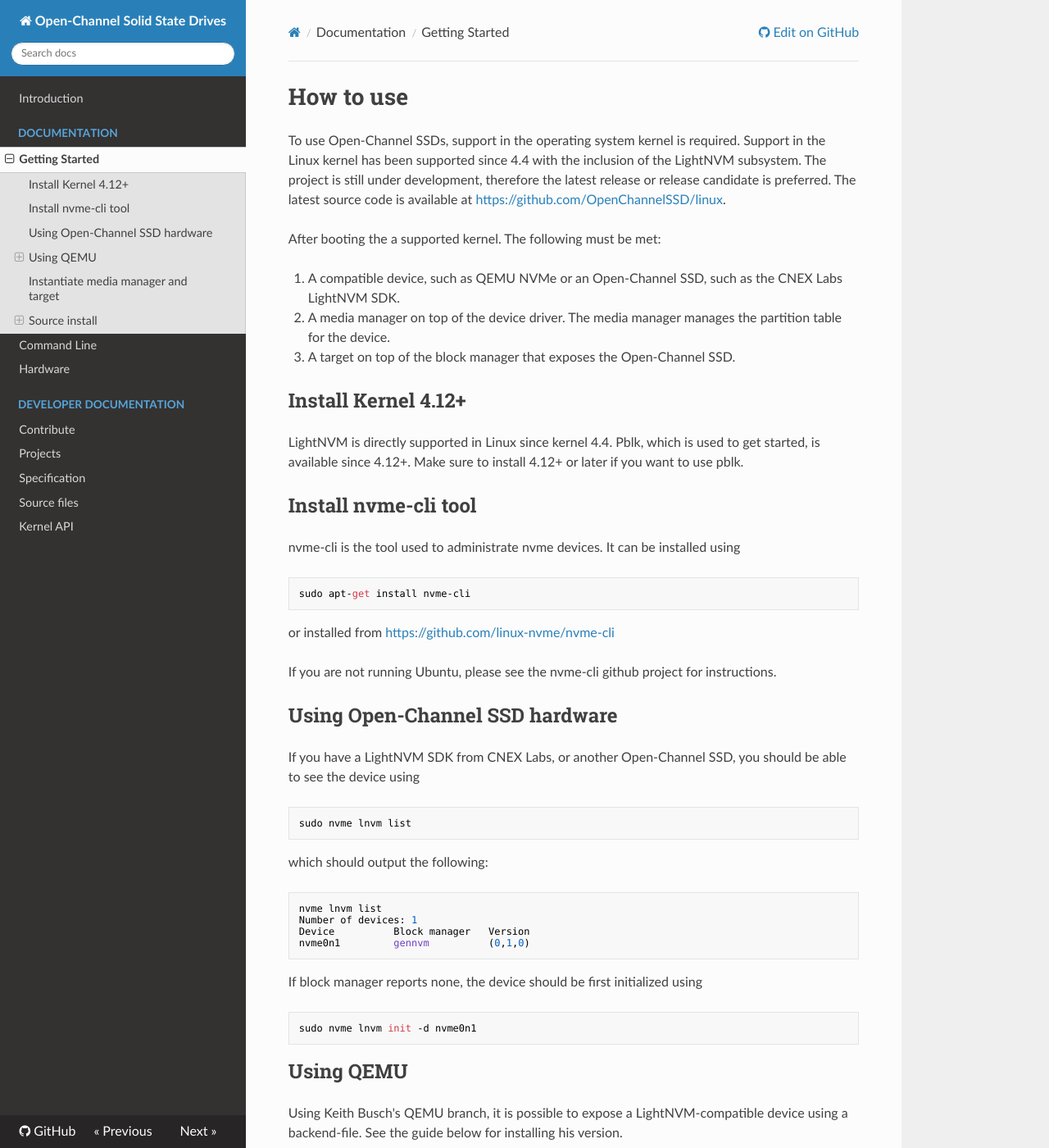
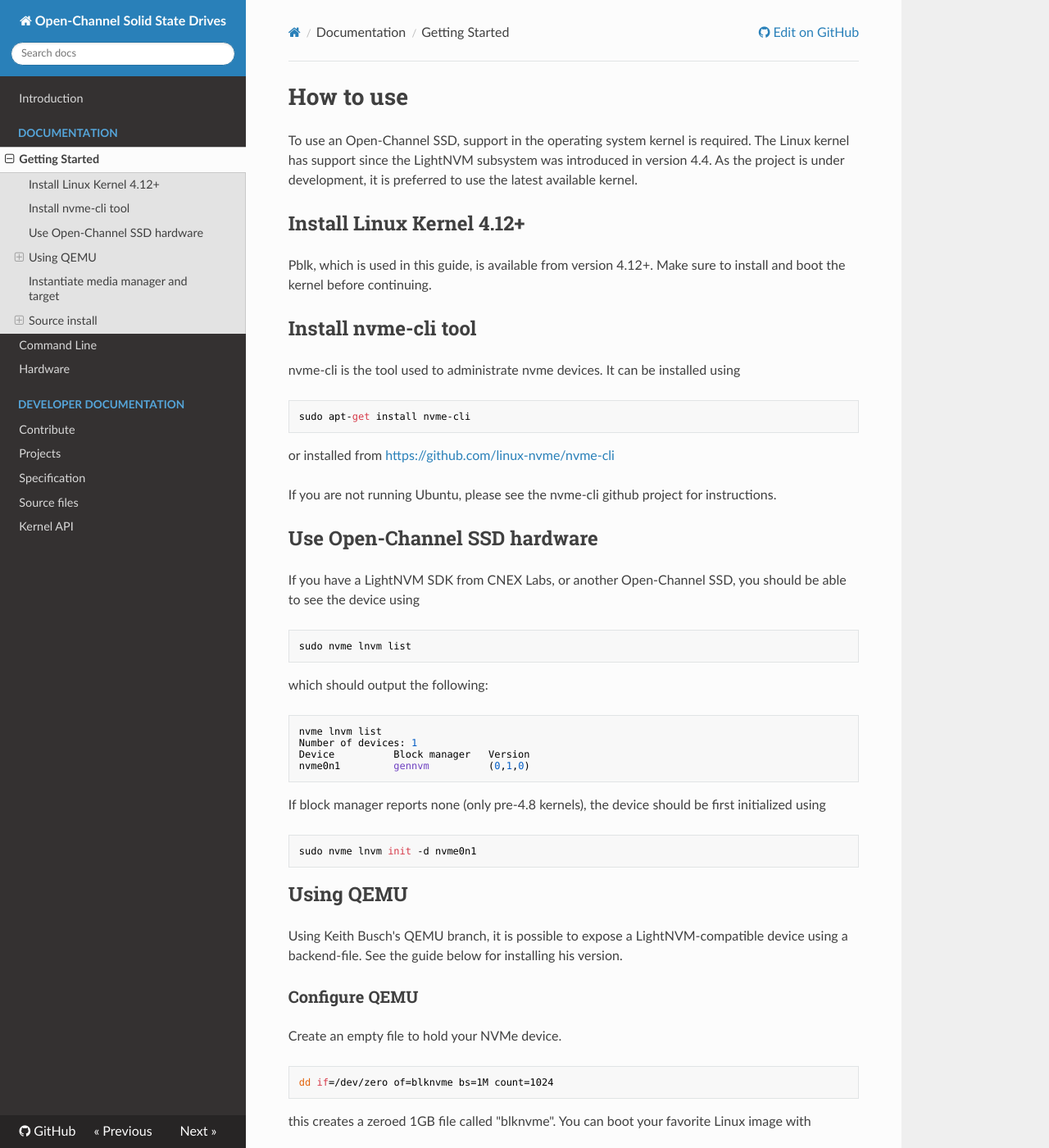
Before and after one commit to OpenChannelSSD/documentation, an MkDocs documentation site: the page built from docs/gettingstarted.md, in a window 1280 px wide and 1400 px high. Shown: the whole window at 82% size. Built offline with MkDocs 1.6.1, drawn with Linux system fonts in a browser that asks for light colours; nearby versions of some CDN libraries; old or Windows-style settings are respelled for this version of MkDocs; some of the changed text lies outside the part shown.

Commit message:
Update gettingstarted.md

```diff
--- a/docs/gettingstarted.md
+++ b/docs/gettingstarted.md
@@ -1,16 +1,10 @@
 # How to use
 
-To use Open-Channel SSDs, support in the operating system kernel is required. Support in the Linux kernel has been supported since 4.4 with the inclusion of the LightNVM subsystem. The project is still under development, therefore the latest release or release candidate is preferred. The latest source code is available at [https://github.com/OpenChannelSSD/linux](https://github.com/OpenChannelSSD/linux).
+To use an Open-Channel SSD, support in the operating system kernel is required. The Linux kernel has support since the LightNVM subsystem was introduced in version 4.4. As the project is under development, it is preferred to use the latest available kernel.
 
-After booting the a supported kernel. The following must be met:
+## Install Linux Kernel 4.12+
 
-1. A compatible device, such as QEMU NVMe or an Open-Channel SSD, such as the CNEX Labs LightNVM SDK.
-2. A media manager on top of the device driver. The media manager manages the partition table for the device.
-3. A target on top of the block manager that exposes the Open-Channel SSD.
-
-## Install Kernel 4.12+
-
-LightNVM is directly supported in Linux since kernel 4.4. Pblk, which is used to get started, is available since 4.12+. Make sure to install 4.12+ or later if you want to use pblk.
+Pblk, which is used in this guide, is available from version 4.12+. Make sure to install and boot the kernel before continuing.
 
 ## Install nvme-cli tool
 
@@ -22,7 +16,7 @@ or installed from [https://github.com/linux-nvme/nvme-cli](https://github.com/li
 
 If you are not running Ubuntu, please see the nvme-cli github project for instructions.
 
-## Using Open-Channel SSD hardware
+## Use Open-Channel SSD hardware
 
 If you have a LightNVM SDK from CNEX Labs, or another Open-Channel SSD, you should be able to see the device using
 
@@ -35,7 +29,7 @@ which should output the following:
     Device      	Block manager	Version
     nvme0n1     	gennvm      	(0,1,0)
 
-If block manager reports none, the device should be first initialized using
+If block manager reports none (only pre-4.8 kernels), the device should be first initialized using
 
     sudo nvme lnvm init -d nvme0n1
 
@@ -75,7 +69,6 @@ When the installation is finished and the kernel have been booted. Devices can b
 
 and initialized by:
 
-    sudo nvme lnvm init -d nvme0n1
     sudo nvme lnvm create -d nvme0n1 --lun-begin=0 --lun-end=3 -n mydevice -t pblk
 
 use the option -f to avoid recovering the L2P table from the device for quick initialization
```
